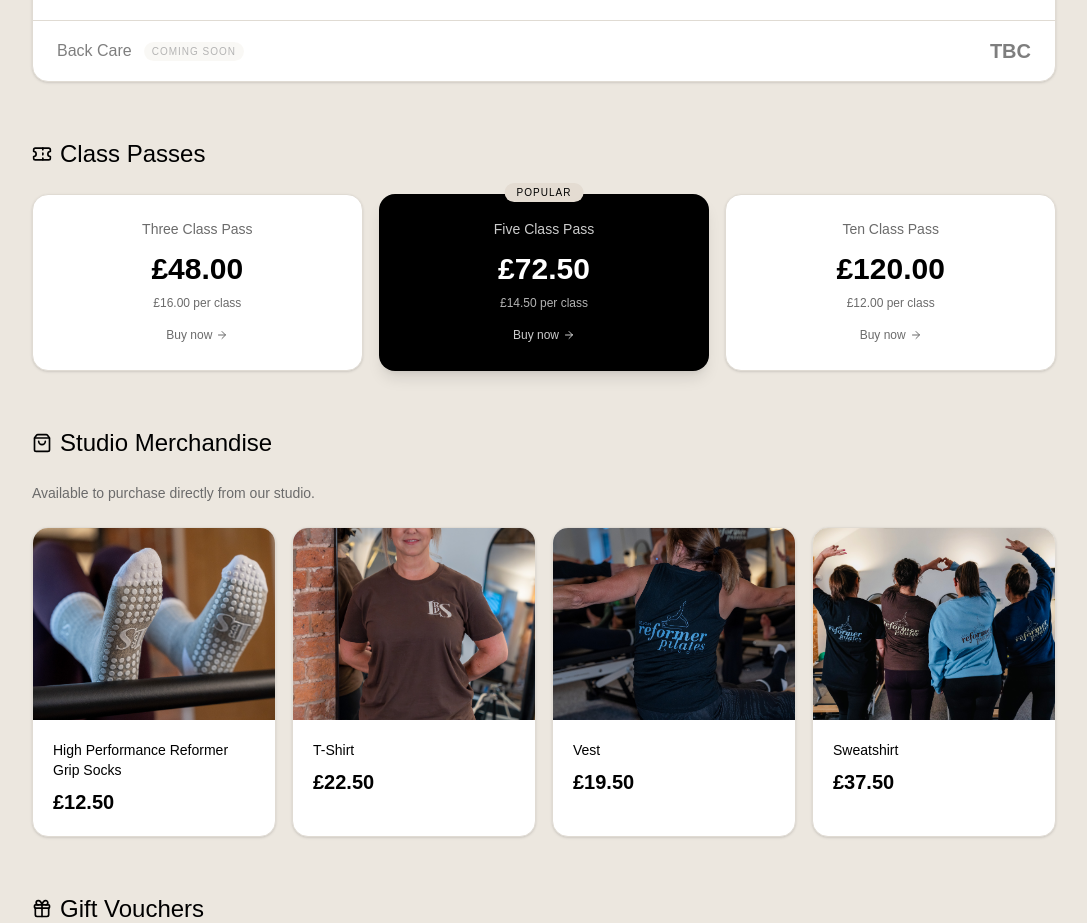
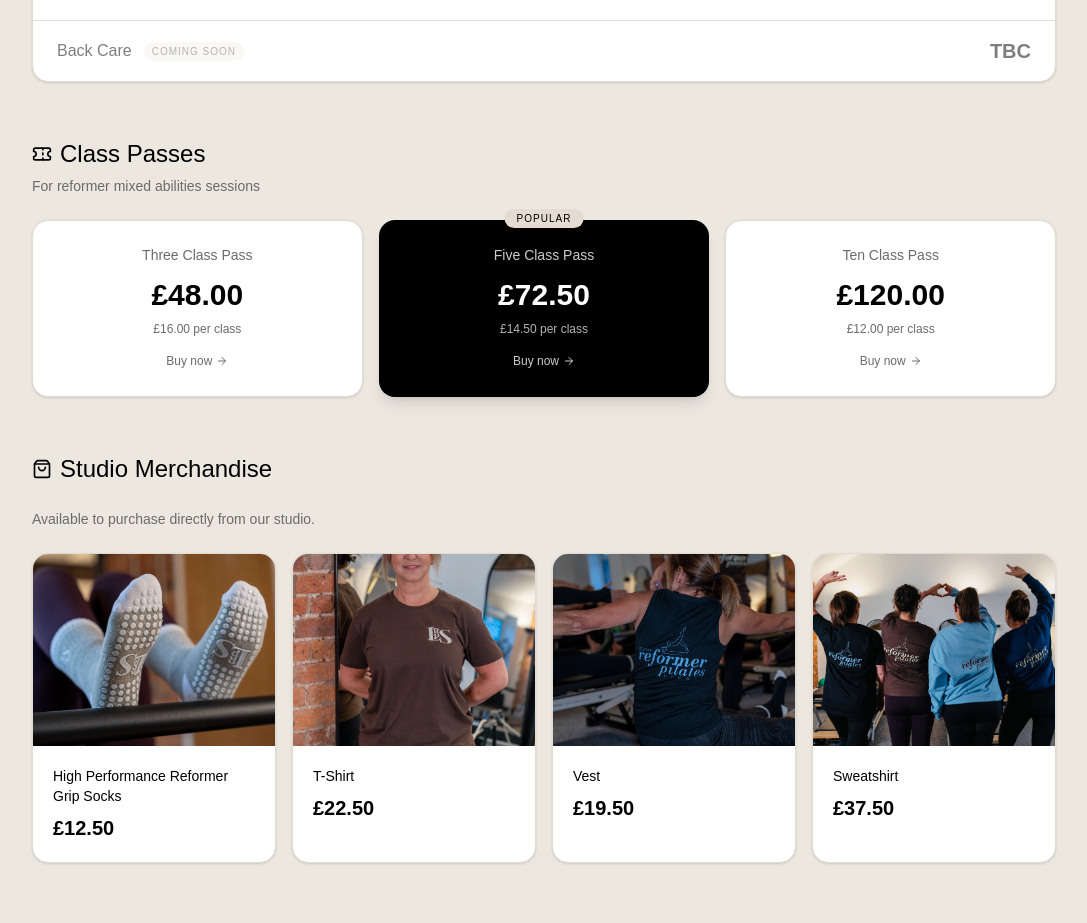
Before and after one commit to Stephen-Vincent/leigh-reformer-pilates-studio, a React (Vite) app: page / in a window 1280 px wide. Shown: the part 3040-3963 px from the top of the page, without its empty margins (96-1183 px from the left). Built offline with nearby package versions, Linux system fonts and the light colour scheme.

Commit message:
Fix booking links and add class passes subtitle
- Induction link now goes to schedule page (not vouchers)
- Vouchers link updated to show all vouchers including induction
- Class passes section now notes these are for reformer mixed abilities sessions

```diff
--- a/src/components/home/Pricing.tsx
+++ b/src/components/home/Pricing.tsx
@@ -7,7 +7,7 @@ import vestImg from "@/assets/photoshoot/group-reformer/group-reformer-branded-t
 import sweatshirtImg from "@/assets/photoshoot/merchandise-pics/merchandise-sweatshirts-back-group-01.jpg";
 
 const PASSES_URL = "https://bookwhen.com/leighreformerpilates/passes";
-const VOUCHERS_URL = "https://bookwhen.com/leighreformerpilates/vouchers";
+const VOUCHERS_URL = "https://leighreformerpilates.bookwhen.com/settings/vouchers";
 
 const premiumEase = [0.22, 1, 0.36, 1] as const;
 
@@ -151,9 +151,12 @@ export default function Pricing() {
 
           {/* ── Class Passes ──────────────────────────────── */}
           <div>
-            <div className="mb-6 flex items-center gap-2">
-              <Ticket className="h-5 w-5 text-foreground" />
-              <h3 className="font-heading text-xl sm:text-2xl">Class Passes</h3>
+            <div className="mb-6">
+              <div className="flex items-center gap-2">
+                <Ticket className="h-5 w-5 text-foreground" />
+                <h3 className="font-heading text-xl sm:text-2xl">Class Passes</h3>
+              </div>
+              <p className="mt-1.5 text-sm text-muted-foreground">For reformer mixed abilities sessions</p>
             </div>
 
             <motion.div
--- a/src/config/booking.ts
+++ b/src/config/booking.ts
@@ -3,7 +3,7 @@
 export const bookingLinks = {
   /** First-timers: must complete induction before group classes */
   induction:
-    "https://bookwhen.com/induction-at-leigh-reformer-pilates-studio/vouchers",
+    "https://leighreformerpilates.bookwhen.com/schedules/9urwlvjz9rkh#",
 
   /** Returning clients: reformer mixed-abilities timetable */
   mixedAbilities:
```
